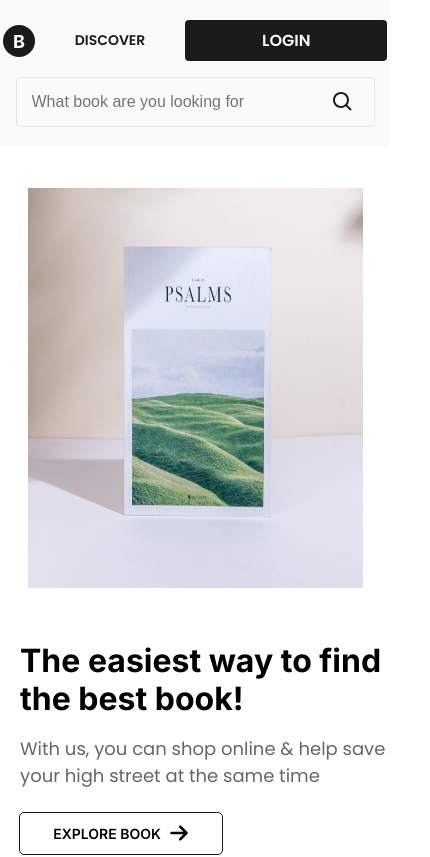
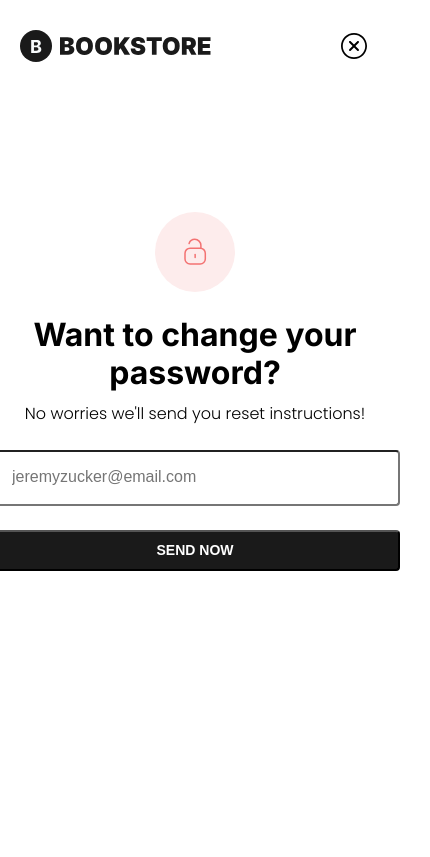
Before and after one commit to paulinasprojects/bookstore-dev, a React (Vite) app: page /forgot-password in a window 390 px wide. Before the commit this address led to /. Shown: the top 857 px of the page, 430 px wide, since content can reach past the window. Built offline with nearby package versions, Linux system fonts and the light colour scheme.

Commit message:
added responsive Forgot password Step 1 Page

```diff
--- a/src/App.tsx
+++ b/src/App.tsx
@@ -3,6 +3,7 @@ import HomePage from "./pages/home-page"
 import SignUpPage from "./pages/sign-up"
 import SignInPage from "./pages/sign-in"
 import MainLayout from "./components/layouts/main-layout"
+import ForgotPassword from "./pages/forgot-password"
 
 const App = () => {
   return (
@@ -10,6 +11,7 @@ const App = () => {
     <Route path="/" element={<MainLayout><HomePage/></MainLayout>}/>
     <Route path="/sign-up" element={<SignUpPage/>}/>
     <Route path="/sign-in" element={<SignInPage/>}/>
+    <Route path="/forgot-password" element={<ForgotPassword/>}/>
     <Route path="*" element={<Navigate to="/"/>}/>
    </Routes>
   )
--- /dev/null
+++ b/src/components/icons.tsx
@@ -0,0 +1,13 @@
+import { SVGProps } from 'react';
+
+export const ForgotPasswordLock = (props: SVGProps<SVGSVGElement>) => {
+  return (
+    <svg width="32" height="32" viewBox="0 0 32 32" fill="none" xmlns="http://www.w3.org/2000/svg" {...props}>
+    <path d="M10.0691 7.4167C10.8918 5.0407 13.1491 3.33403 15.8051 3.33403C19.1558 3.3207 21.8838 6.0247 21.8984 9.37537V9.40203V12.2647" stroke="#F37272" strokeWidth="1.5" strokeLinecap="round" strokeLinejoin="round"/>
+    <path fillRule="evenodd" clipRule="evenodd" d="M21.244 28.0019H11.056C8.264 28.0019 6 25.7379 6 22.9446V17.2273C6 14.4339 8.264 12.1699 11.056 12.1699H21.244C24.036 12.1699 26.3 14.4339 26.3 17.2273V22.9446C26.3 25.7379 24.036 28.0019 21.244 28.0019Z" stroke="#F37272" strokeWidth="1.5" strokeLinecap="round" strokeLinejoin="round"/>
+    <path d="M16.151 18.6035V21.5662" stroke="#F37272" strokeWidth="1.5" strokeLinecap="round" strokeLinejoin="round"/>
+    </svg>
+
+
+  )
+}
--- a/src/index.scss
+++ b/src/index.scss
@@ -41,7 +41,7 @@
    --information-red-color-400: #EF4343;
    --information-red-color-300: #F37272;
    --information-red-color-200: #F7A1A1;
-   --information-red-color-100: #FBD0D0;
+   --information-red-color-100: #FDECEC;
 
    --information-green-color-800: #106A23;
    --information-green-color-700: #179632;
--- /dev/null
+++ b/src/pages/forgot-password.tsx
@@ -0,0 +1,46 @@
+import { useState } from "react";
+import { useNavigate } from "react-router-dom";
+import { IoIosCloseCircleOutline } from "react-icons/io";
+import logo from "/bookstore-v2-logo.svg";
+import { ForgotPasswordLock } from "@/components/icons";
+
+import "@/styles/forgot-password.scss";
+
+const ForgotPassword = () => {
+  const [openModal, setOpenModal] = useState<boolean>(false);
+  const navigate = useNavigate();
+
+  const toggleClose = () => {
+   setOpenModal(!openModal);
+   navigate("/")
+  }
+
+
+  return (
+    <div className="test-container">
+      <div className="forgot-password-header-container">
+        <img src={logo} alt="" />
+        <IoIosCloseCircleOutline className="forgot-password-close-button" onClick={toggleClose}/>
+      </div>
+      <div className="forgot-password-content-container">
+        <div className="password-lock">
+          <ForgotPasswordLock className="password-icon"/>
+        </div>
+        <div className="forgot-password-title-container">
+          <span className="forgot-password-title">Want to change your <br /> <span className="password-span">password?</span></span>
+        </div>
+        <div className="forgot-password-description-container">
+          <span className="forgot-password-description">No worries we'll send you reset instructions!</span>
+        </div>
+        <div className="forgot-password-input-container">
+          <input type="email" placeholder="jeremyzucker@email.com" className="forgot-password-input" />
+        </div>
+        <div>
+          <button className="send-now-button">Send now</button>
+        </div>
+      </div>
+    </div>
+  )
+}
+
+export default ForgotPassword
--- a/src/pages/sign-in.tsx
+++ b/src/pages/sign-in.tsx
@@ -1,24 +1,19 @@
-
+import { Link, useNavigate } from "react-router-dom";
+import { useState } from "react";
 import { IoIosCloseCircleOutline } from "react-icons/io";
 import { FaGoogle, FaFacebookF} from "react-icons/fa";
+import whiteLogo from "/white-logo.png";
+
 import "@/styles/modal.scss";
-
-import whiteLogo from "/white-logo.png";
-import { Link, useNavigate } from "react-router-dom";
-import { useState } from "react";
-
-
-
 
 const SignInPage = () => {
   const [openModal, setOpenModal] = useState<boolean>(false);
   const navigate = useNavigate();
 
-  const toggleModal = () => {
+  const toggleClose = () => {
    setOpenModal(!openModal);
-   navigate("/")
-  }
-
+   navigate("/");
+  };
 
   return (
     <div className="modal-background">
@@ -31,7 +26,7 @@ const SignInPage = () => {
       </div>
       <div className="right-container">
         <div className="login-modal-close-button-container">
-          <IoIosCloseCircleOutline onClick={toggleModal} className="login-modal-close-button"/>
+          <IoIosCloseCircleOutline onClick={toggleClose} className="login-modal-close-button"/>
         </div>
         <div className="login-modal-input-container">
           <div>
--- a/src/pages/sign-up.tsx
+++ b/src/pages/sign-up.tsx
@@ -1,25 +1,22 @@
-
+import { useState } from "react";
+import { Link, useNavigate } from "react-router-dom";
 import { IoIosCloseCircleOutline } from "react-icons/io";
 import { FaGoogle, FaFacebookF} from "react-icons/fa";
-import "@/styles/modal.scss";
+import logo from "/bookstore-v2-logo.svg";
+
 import "@/styles/sign-up.scss"
-
-import logo from "/bookstore-v2-logo.svg";
-import { Link, useNavigate } from "react-router-dom";
-import { useState } from "react";
 
 const SignUpPage = () => {
   const [openModal, setOpenModal] = useState<boolean>(false);
   const navigate = useNavigate();
 
-  const toggleModal = () => {
+  const toggleClose = () => {
    setOpenModal(!openModal);
-   navigate("/")
-  }
-
+   navigate("/");
+  };
 
   return (
-    <>
+
     <div className="sign-up-modal-background">
       <div className="sign-up-logo-button-container">
         <img src={logo} alt=""  className="white-logo"/>
@@ -30,7 +27,7 @@ const SignUpPage = () => {
       </div>
       <div className="right-container">
         <div className="login-modal-close-button-container">
-          <IoIosCloseCircleOutline onClick={toggleModal} className="login-modal-close-button"/>
+          <IoIosCloseCircleOutline onClick={toggleClose} className="login-modal-close-button"/>
         </div>
         <div className="login-modal-input-container">
           <div>
@@ -64,7 +61,6 @@ const SignUpPage = () => {
         </div>
       </div>
     </div>
-    </>
   )
 }
 
--- /dev/null
+++ b/src/styles/forgot-password.scss
@@ -0,0 +1,100 @@
+@import "./responsive.scss";
+
+
+.forgot-password-header-container {
+  display: flex;
+  justify-content: space-between;
+  margin-top: 30px;
+  margin-left: 80px;
+  margin-right: 80px;
+  margin-bottom: 150px;
+
+  @include sm {
+    margin-left: 20px;
+    margin-right: 20px;
+  }
+}
+
+.forgot-password-close-button {
+  width: 32px;
+  height: 32px;
+  cursor: pointer;
+}
+
+
+.forgot-password-content-container {
+  display: flex;
+  flex-direction: column;
+  align-items: center;
+  justify-content: center;
+}
+
+.password-lock {
+  display: flex;
+  align-items: center;
+  justify-content: center;
+  width: 80px;
+  height: 80px;
+  border-radius: 50%;
+  background-color: var(--information-red-color-100);
+  margin-bottom: 24px;
+}
+
+.password-icon {
+  width: 32px;
+  height: 32px;
+}
+
+.forgot-password-title-container {
+  margin-bottom: 8px;
+}
+
+.forgot-password-title {
+  font-family: "Inter", sans-serif;
+  font-weight: bold;
+  font-size: 2rem;
+  line-height: 120%;
+}
+
+.password-span {
+  display: flex;
+  align-items: center;
+  justify-content: center;
+}
+
+.forgot-password-description-container {
+  margin-bottom: 24px;
+}
+
+.forgot-password-description {
+  font-size: 16px;
+  font-weight: 300;
+  font-family: "Poppins", sans-serif;
+}
+
+.forgot-password-input-container {
+  margin-bottom: 24px;
+}
+
+.forgot-password-input {
+  width: 410px;
+  height: 56px;
+  padding: 20px;
+  border-radius: 4px;
+}
+
+.forgot-password-input::placeholder {
+  font-size: 16px;
+}
+
+.send-now-button {
+  width: 410px;
+  height: 41px;
+  text-transform: uppercase;
+  color: var(--white);
+  background-color: var(--base-color-800);
+  border-radius: 4px;
+  cursor: pointer;
+  font-size: 14px;
+  font-weight: 600;
+}
```
Also changed, not shown: public/forgot-password.svg (added).
